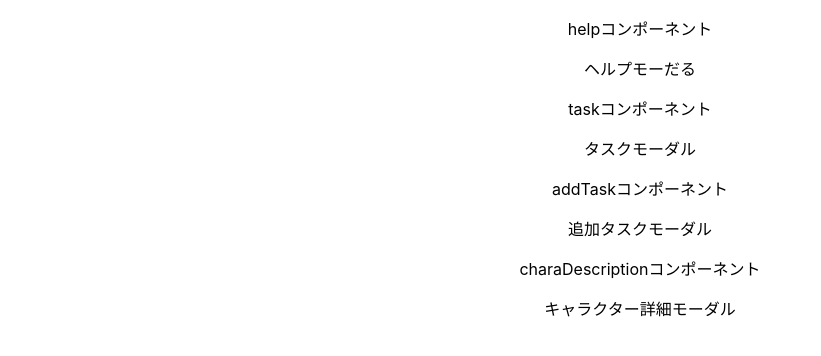
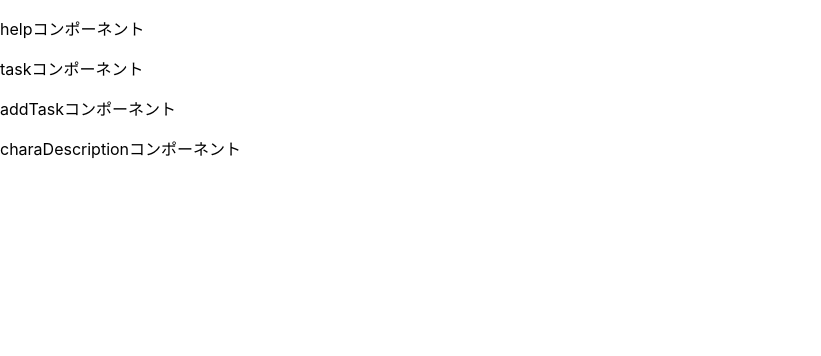
Before and after one commit to etoshuma-3642/training_of_ant, a React (Create React App) app in the folder frontend/: page / in a window 1280 px wide. Shown: the top 356 px of the page, without its empty margins (0-821 px from the left). Built offline with nearby package versions, Linux system fonts and the light colour scheme.

Commit message:
[add]modal open logic

```diff
--- a/frontend/src/App.tsx
+++ b/frontend/src/App.tsx
@@ -1,4 +1,4 @@
-import './App.css';
+import './assets/scss/styles.scss';
 import ModalBtn from './component/ModalBtn';
 
 function App() {
--- a/frontend/src/component/ModalBtn.tsx
+++ b/frontend/src/component/ModalBtn.tsx
@@ -1,4 +1,5 @@
 import React from "react";
+import Btn from "./Common/Btn";
 import AddTaskModal from "./Modal/ AddTaskModal";
 import TaskModal from "./Modal/ TaskModal";
 import CharaDescriptionModal from "./Modal/CharaDescriptionModal";
@@ -32,8 +33,8 @@ const ModalBtn: React.VFC<Props> = ({genre}) => {
 
   return(
     <>
-      <p className="modalBtn" onClick={clickKcBtn}>{genre}コンポーネント</p>
-      <div className={`${isOpen ? 'modal--open' : 'modal--close'}`}>
+      <Btn openModal={clickKcBtn} genre={genre} />
+      <div className={`modal ${isOpen ? 'modal--open' : 'modal--close'}`}>
         <SwitchModalContent />
       </div>
     </>
```
